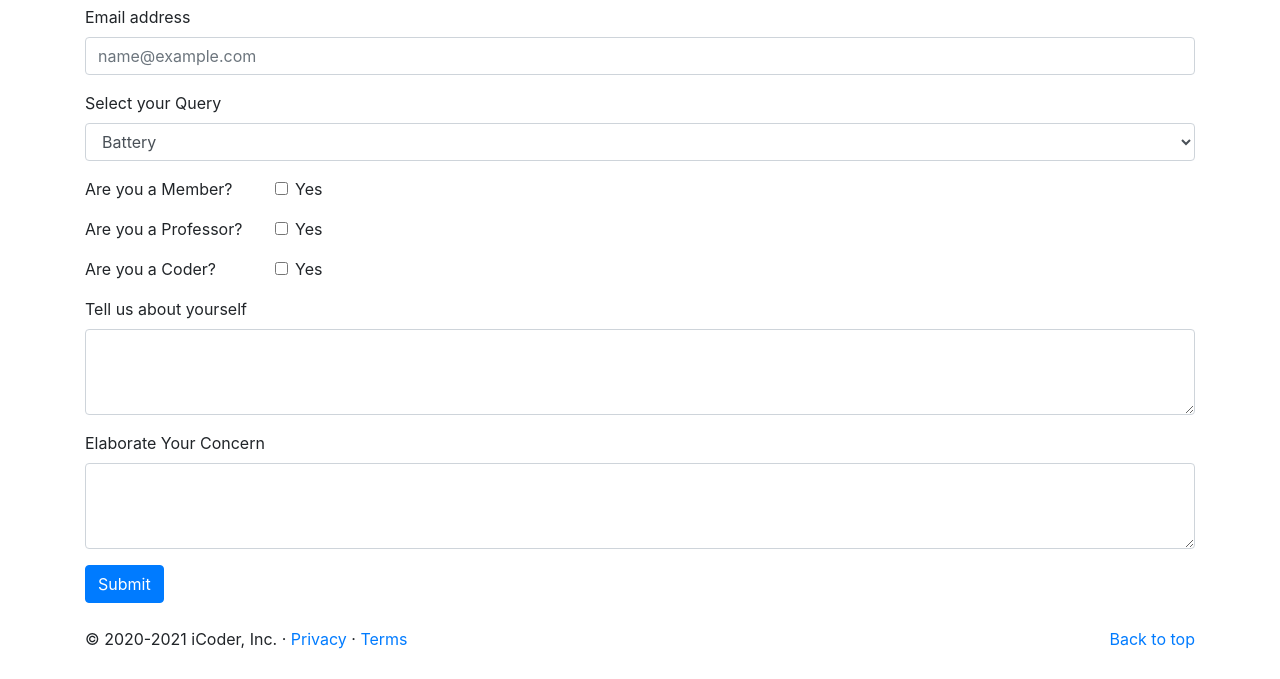
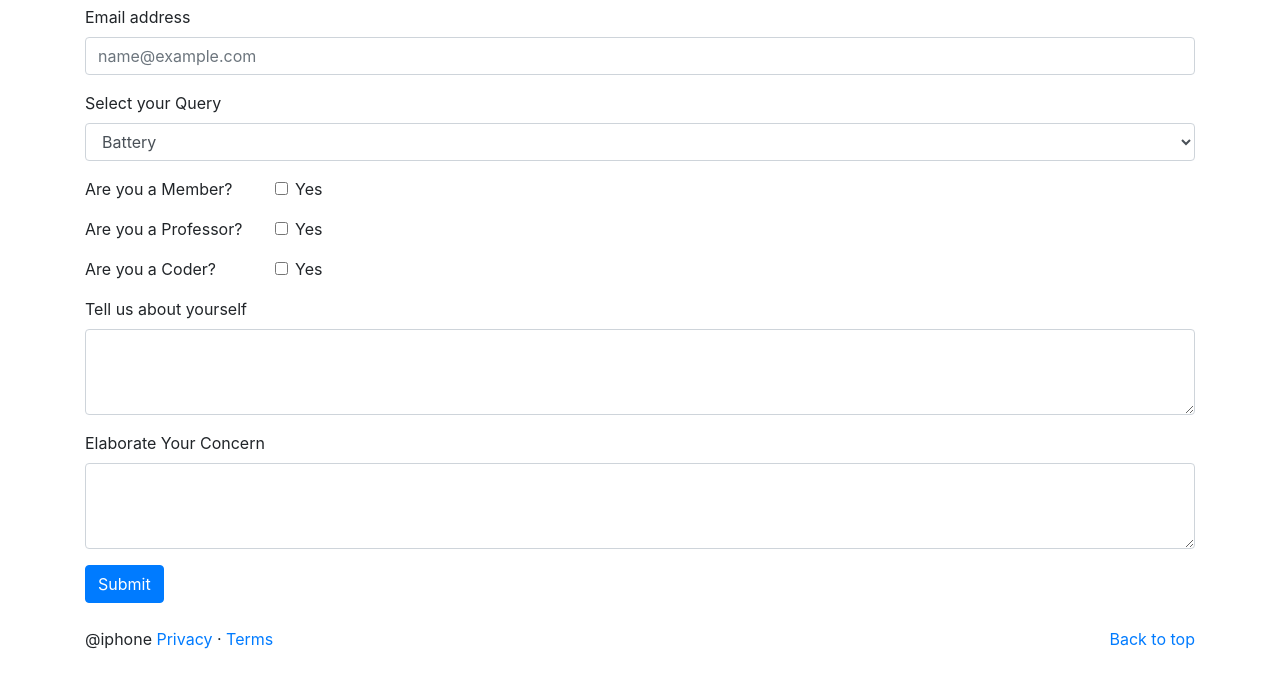
Before and after one commit to SamahithaSrikantha/Samahitha_portfolio.github.io, a plain HTML site: page iphone/contact.html in a window 1280 px wide. Shown: the part 121-800 px from the top of the page. Drawn offline with nearby package versions, Linux system fonts and the light colour scheme.

Commit message:
Update landing_page

```diff
--- a/iphone/contact.html
+++ b/iphone/contact.html
@@ -121,7 +121,7 @@
 
     <footer class="container">
         <p class="float-right"><a href="#">Back to top</a></p>
-        <p>© 2020-2021 iCoder, Inc. · <a href="#">Privacy</a> · <a href="#">Terms</a></p>
+        <p>@iphone <a href="#">Privacy</a> · <a href="#">Terms</a></p>
     </footer>
     <!-- Optional JavaScript -->
     <!-- jQuery first, then Popper.js, then Bootstrap JS -->
```
